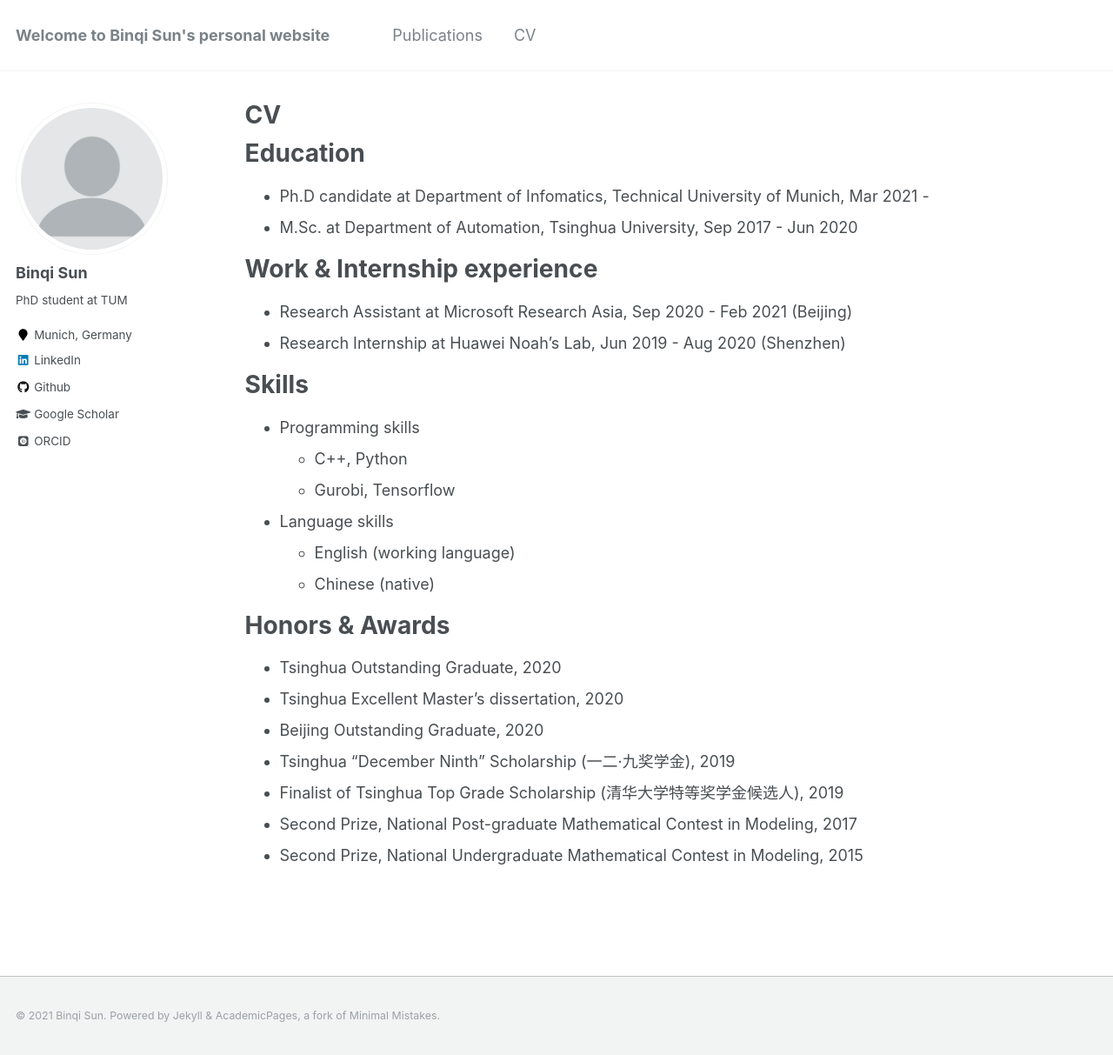
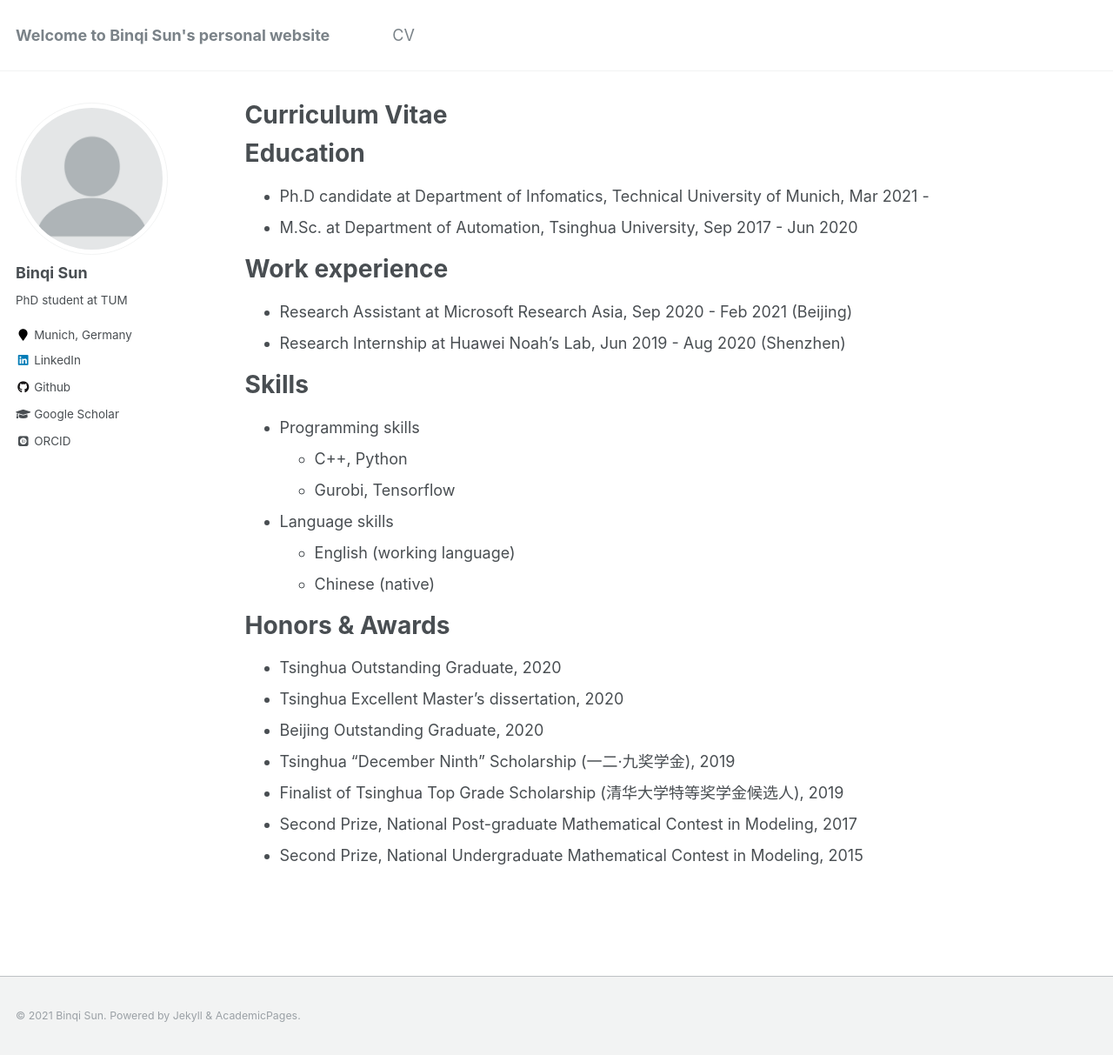
Before and after one commit to binqi-sun/binqi-sun.github.io, a Jekyll site: the page built from _pages/cv.md, in a window 1280 px wide and 1213 px high. Shown: the whole window at 87% size. Built offline with Jekyll 4.4.1, drawn with Linux system fonts in a browser that asks for light colours; some web fonts are replaced.

Commit message:
update cv

```diff
--- a/_data/navigation.yml
+++ b/_data/navigation.yml
@@ -1,7 +1,7 @@
 # main links links
 main:
-  - title: "Publications"
-    url: /publications/
+  # - title: "Publications"
+  #   url: /publications/
 
   # - title: "Talks"
   #   url: /talks/
--- a/_includes/footer.html
+++ b/_includes/footer.html
@@ -21,4 +21,6 @@
   </ul>
 </div> -->
 
-<div class="page__footer-copyright">&copy; {{ site.time | date: '%Y' }} {{ site.name | default: site.title }}. {{ site.data.ui-text[site.locale].powered_by | default: "Powered by" }} <a href="http://jekyllrb.com" rel="nofollow">Jekyll</a> &amp; <a href="https://github.com/academicpages/academicpages.github.io">AcademicPages</a>, a fork of <a href="https://mademistakes.com/work/minimal-mistakes-jekyll-theme/" rel="nofollow">Minimal Mistakes</a>.</div>
+<!-- <div class="page__footer-copyright">&copy; {{ site.time | date: '%Y' }} {{ site.name | default: site.title }}. {{ site.data.ui-text[site.locale].powered_by | default: "Powered by" }} <a href="http://jekyllrb.com" rel="nofollow">Jekyll</a> &amp; <a href="https://github.com/academicpages/academicpages.github.io">AcademicPages</a>, a fork of <a href="https://mademistakes.com/work/minimal-mistakes-jekyll-theme/" rel="nofollow">Minimal Mistakes</a>.</div> -->
+
+<div class="page__footer-copyright">&copy; {{ site.time | date: '%Y' }} {{ site.name | default: site.title }}. {{ site.data.ui-text[site.locale].powered_by | default: "Powered by" }} <a href="http://jekyllrb.com" rel="nofollow">Jekyll</a> &amp; <a href="https://github.com/academicpages/academicpages.github.io">AcademicPages</a>.</div>
--- a/_pages/cv.md
+++ b/_pages/cv.md
@@ -1,6 +1,6 @@
 ---
 layout: archive
-title: "CV"
+title: "Curriculum Vitae"
 permalink: /cv/
 author_profile: true
 redirect_from:
@@ -14,7 +14,7 @@
 * Ph.D candidate at Department of Infomatics, Technical University of Munich, Mar 2021 -
 * M.Sc. at Department of Automation, Tsinghua University, Sep 2017 - Jun 2020
 
-Work & Internship experience
+Work experience
 ======
 * Research Assistant at Microsoft Research Asia, Sep 2020 - Feb 2021 (Beijing)
 * Research Internship at Huawei Noah's Lab, Jun 2019 - Aug 2020 (Shenzhen)
```
